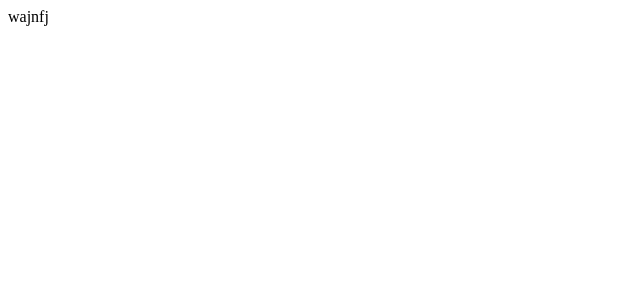
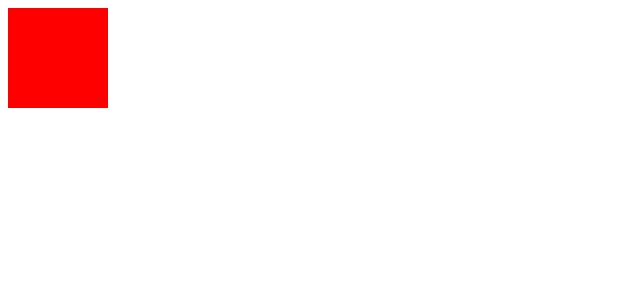
Before and after one commit to maslo34/graphicEditor, a React (Vite) app: page / in a window 1280 px wide. Shown: the top 300 px of the page, without its empty margins (0-640 px from the left). Built offline with nearby package versions, Linux system fonts and the light colour scheme.

Commit message:
add store and test rect on layer. Add slice stage

```diff
--- a/package.json
+++ b/package.json
@@ -10,10 +10,12 @@
     "preview": "vite preview"
   },
   "dependencies": {
+    "@reduxjs/toolkit": "^2.5.1",
     "konva": "^9.3.18",
     "react": "^18.3.1",
     "react-dom": "^18.3.1",
-    "react-konva": "^19.0.2"
+    "react-konva": "^18.2.10",
+    "react-redux": "^9.2.0"
   },
   "devDependencies": {
     "@eslint/js": "^9.17.0",
--- /dev/null
+++ b/src/app.tsx
@@ -0,0 +1,9 @@
+import MainStage from "./components/mainStage";
+
+const App = () => {
+    return (
+        <MainStage />
+    )
+}
+
+export default App;
--- /dev/null
+++ b/src/components/mainStage.tsx
@@ -0,0 +1,21 @@
+import { Stage, Layer, Rect } from "react-konva";
+import { useAppSelector } from "../hooks";
+
+const MainStage = () => {
+  const stage = useAppSelector((state) => state.stage);
+  console.log(stage);
+  return (
+    <Stage
+      width={window.innerWidth}
+      height={window.innerHeight}
+      x={stage.x}
+      y={stage.y}
+    >
+      <Layer>
+        <Rect x={0} y={0} width={100} height={100} fill="red" />
+      </Layer>
+    </Stage>
+  );
+};
+
+export default MainStage;
--- /dev/null
+++ b/src/hooks.ts
@@ -0,0 +1,6 @@
+import { useDispatch, useSelector } from 'react-redux'
+import type { RootState, AppDispatch } from './slices/index'
+
+
+export const useAppDispatch = useDispatch.withTypes<AppDispatch>()
+export const useAppSelector = useSelector.withTypes<RootState>()
--- a/src/main.tsx
+++ b/src/main.tsx
@@ -1,8 +1,15 @@
 import { StrictMode } from "react";
 import { createRoot } from "react-dom/client";
+import { Provider } from "react-redux";
+
+import { store } from "./slices/index"
+
+import App from "./app";
 
 createRoot(document.getElementById("root")!).render(
   <StrictMode>
-    <div>wajnfj</div>
+    <Provider store={store}>
+      <App />
+    </Provider>
   </StrictMode>
 );
--- /dev/null
+++ b/src/slices/index.ts
@@ -0,0 +1,12 @@
+import { configureStore } from "@reduxjs/toolkit";
+
+import stageReducer from './stageSlice';
+
+export const store = configureStore({
+    reducer: {
+        stage: stageReducer,
+    }
+})
+
+export type RootState = ReturnType<typeof store.getState>;
+export type AppDispatch = typeof store.dispatch;
--- /dev/null
+++ b/src/slices/stageSlice.ts
@@ -0,0 +1,34 @@
+import { createSlice } from "@reduxjs/toolkit";
+import type { PayloadAction } from "@reduxjs/toolkit";
+import type { RootState } from "./index";
+
+interface OptionsStage {
+  x: number;
+  y: number;
+	isDragging: boolean,
+}
+
+const initialState: OptionsStage = {
+  x: 0,
+  y: 0,
+	isDragging: false,
+};
+
+export const stageSlice = createSlice({
+  name: "stage",
+  initialState,
+  reducers: {
+    setIsDragging: (state) => {
+      state.isDragging = !state.isDragging;
+    },
+		setPosition: (state, action: PayloadAction<{x: number, y: number}>) => {
+			state.x = action.payload.x;
+			state.y = action.payload.y;
+		}
+  },
+});
+
+export const { setIsDragging } = stageSlice.actions;
+export const selectorStage = (state: RootState) => state.stage;
+
+export default stageSlice.reducer;
--- a/tsconfig.app.json
+++ b/tsconfig.app.json
@@ -22,5 +22,5 @@
     "noFallthroughCasesInSwitch": true,
     "noUncheckedSideEffectImports": true
   },
-  "include": ["src"]
+  "include": ["src", "src/components/.tsx"]
 }
```
Also changed, not shown: 1 other file (tests, documents, lock files or other folders).
